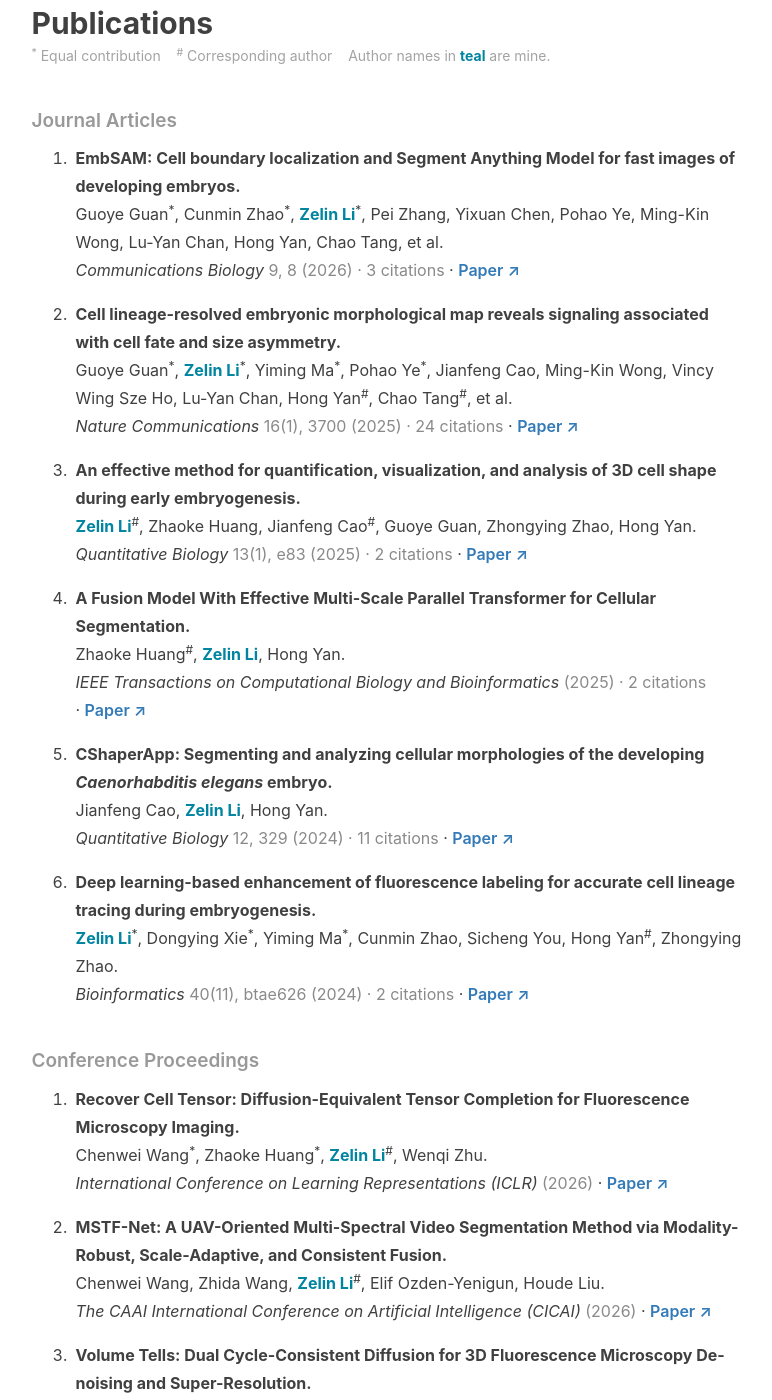
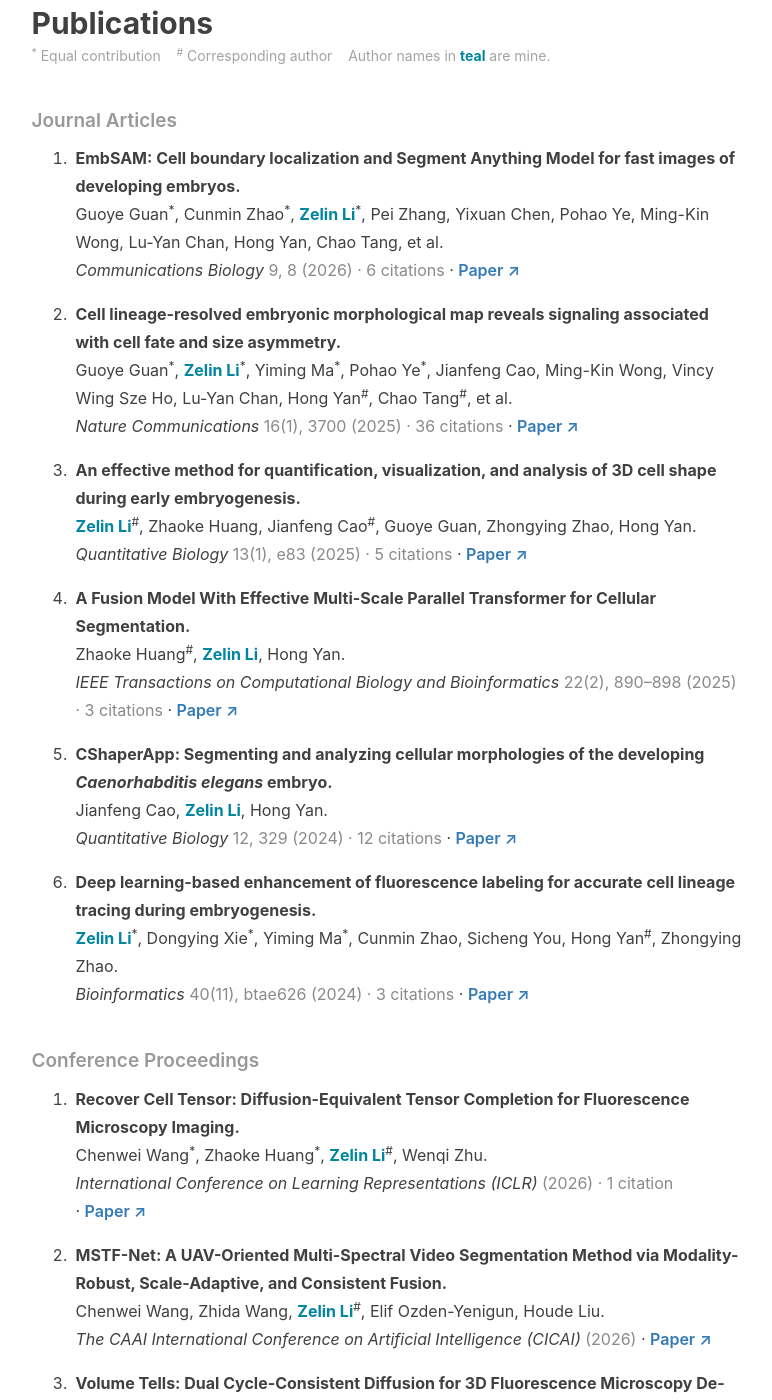
Before and after one commit to chiellini/chiellini.github.io, a Jekyll site: the page built from cv.html, in a window 1280 px wide and 1400 px high, scrolled down 2324 px. Shown: the whole window, without its empty margins (136-908 px from the left). Built offline with Jekyll 4.4.1, drawn with Linux system fonts in a browser that asks for light colours; nearby versions of some CDN libraries; comment, search, counter and statistics services are not loaded; some of the changed text lies outside the part shown.

Commit message:
CV page: sync all citation counts to current Google Scholar (109 total, h6, i10-4; NC 36, CVPR 16, Dinomaly2 15, etc.); add TCBB vol/pages; add arXiv links for Pointing-VLA & Think-Only-When-Needed

```diff
--- a/cv.html
+++ b/cv.html
@@ -122,7 +122,7 @@ header-img: "img/tag-bg.jpg"
         WeChat: 18319277690
     </div>
     <a class="cv-btn" href="{{ site.baseurl }}/PDF_FILE/ZelinLi_CV.pdf" target="_blank">&#8681;&nbsp; Download full CV (PDF)</a><a class="cv-btn cv-btn-outline" href="https://scholar.google.com/citations?user=atCgiosAAAAJ&amp;hl=en" target="_blank">Google Scholar&nbsp;&#8599;</a><a class="cv-btn cv-btn-outline" href="https://github.com/chiellini" target="_blank">GitHub&nbsp;&#8599;</a><a class="cv-btn cv-btn-outline" href="https://www.linkedin.com/in/zelin-li-b49742246" target="_blank">LinkedIn&nbsp;&#8599;</a>
-    <div class="cv-stats">69 citations &middot; h-index 4 &middot; i10-index 3 (Google Scholar, as of Nov 2026)</div>
+    <div class="cv-stats">109 citations &middot; h-index 6 &middot; i10-index 4 (Google Scholar, as of Nov 2026)</div>
     <div class="cv-updated">Last updated: November 2026 &mdash; the publication list below is kept more complete than the PDF.</div>
 
     <p>
@@ -213,37 +213,37 @@ header-img: "img/tag-bg.jpg"
         <li>
             <strong>EmbSAM: Cell boundary localization and Segment Anything Model for fast images of developing embryos.</strong><br>
             Guoye Guan<sup>*</sup>, Cunmin Zhao<sup>*</sup>, <strong class="me">Zelin Li</strong><sup>*</sup>, Pei Zhang, Yixuan Chen, Pohao Ye, Ming-Kin Wong, Lu-Yan Chan, Hong Yan, Chao Tang, et al.<br>
-            <em>Communications Biology</em> <span class="pub-meta">9, 8 (2026) &middot; 3 citations</span>
+            <em>Communications Biology</em> <span class="pub-meta">9, 8 (2026) &middot; 6 citations</span>
             <span class="pub-links">&middot; <a href="https://doi.org/10.1038/s42003-025-09220-3" target="_blank">Paper&nbsp;&#8599;</a></span>
         </li>
         <li>
             <strong>Cell lineage-resolved embryonic morphological map reveals signaling associated with cell fate and size asymmetry.</strong><br>
             Guoye Guan<sup>*</sup>, <strong class="me">Zelin Li</strong><sup>*</sup>, Yiming Ma<sup>*</sup>, Pohao Ye<sup>*</sup>, Jianfeng Cao, Ming-Kin Wong, Vincy Wing Sze Ho, Lu-Yan Chan, Hong Yan<sup>#</sup>, Chao Tang<sup>#</sup>, et al.<br>
-            <em>Nature Communications</em> <span class="pub-meta">16(1), 3700 (2025) &middot; 24 citations</span>
+            <em>Nature Communications</em> <span class="pub-meta">16(1), 3700 (2025) &middot; 36 citations</span>
             <span class="pub-links">&middot; <a href="https://doi.org/10.1038/s41467-025-58878-0" target="_blank">Paper&nbsp;&#8599;</a></span>
         </li>
         <li>
             <strong>An effective method for quantification, visualization, and analysis of 3D cell shape during early embryogenesis.</strong><br>
             <strong class="me">Zelin Li</strong><sup>#</sup>, Zhaoke Huang, Jianfeng Cao<sup>#</sup>, Guoye Guan, Zhongying Zhao, Hong Yan.<br>
-            <em>Quantitative Biology</em> <span class="pub-meta">13(1), e83 (2025) &middot; 2 citations</span>
+            <em>Quantitative Biology</em> <span class="pub-meta">13(1), e83 (2025) &middot; 5 citations</span>
             <span class="pub-links">&middot; <a href="https://doi.org/10.1002/qub2.83" target="_blank">Paper&nbsp;&#8599;</a></span>
         </li>
         <li>
             <strong>A Fusion Model With Effective Multi-Scale Parallel Transformer for Cellular Segmentation.</strong><br>
             Zhaoke Huang<sup>#</sup>, <strong class="me">Zelin Li</strong>, Hong Yan.<br>
-            <em>IEEE Transactions on Computational Biology and Bioinformatics</em> <span class="pub-meta">(2025) &middot; 2 citations</span>
+            <em>IEEE Transactions on Computational Biology and Bioinformatics</em> <span class="pub-meta">22(2), 890–898 (2025) &middot; 3 citations</span>
             <span class="pub-links">&middot; <a href="https://doi.org/10.1109/TCBBIO.2025.3542123" target="_blank">Paper&nbsp;&#8599;</a></span>
         </li>
         <li>
             <strong>CShaperApp: Segmenting and analyzing cellular morphologies of the developing <em>Caenorhabditis elegans</em> embryo.</strong><br>
             Jianfeng Cao, <strong class="me">Zelin Li</strong>, Hong Yan.<br>
-            <em>Quantitative Biology</em> <span class="pub-meta">12, 329 (2024) &middot; 11 citations</span>
+            <em>Quantitative Biology</em> <span class="pub-meta">12, 329 (2024) &middot; 12 citations</span>
             <span class="pub-links">&middot; <a href="https://doi.org/10.1002/qub2.47" target="_blank">Paper&nbsp;&#8599;</a></span>
         </li>
         <li>
             <strong>Deep learning-based enhancement of fluorescence labeling for accurate cell lineage tracing during embryogenesis.</strong><br>
             <strong class="me">Zelin Li</strong><sup>*</sup>, Dongying Xie<sup>*</sup>, Yiming Ma<sup>*</sup>, Cunmin Zhao, Sicheng You, Hong Yan<sup>#</sup>, Zhongying Zhao.<br>
-            <em>Bioinformatics</em> <span class="pub-meta">40(11), btae626 (2024) &middot; 2 citations</span>
+            <em>Bioinformatics</em> <span class="pub-meta">40(11), btae626 (2024) &middot; 3 citations</span>
             <span class="pub-links">&middot; <a href="https://doi.org/10.1093/bioinformatics/btae626" target="_blank">Paper&nbsp;&#8599;</a></span>
         </li>
     </ol>
@@ -253,7 +253,7 @@ header-img: "img/tag-bg.jpg"
         <li>
             <strong>Recover Cell Tensor: Diffusion-Equivalent Tensor Completion for Fluorescence Microscopy Imaging.</strong><br>
             Chenwei Wang<sup>*</sup>, Zhaoke Huang<sup>*</sup>, <strong class="me">Zelin Li</strong><sup>#</sup>, Wenqi Zhu.<br>
-            <em>International Conference on Learning Representations (ICLR)</em> <span class="pub-meta">(2026)</span>
+            <em>International Conference on Learning Representations (ICLR)</em> <span class="pub-meta">(2026) &middot; 1 citation</span>
             <span class="pub-links">&middot; <a href="https://iclr.cc/virtual/2026/poster/10010989" target="_blank">Paper&nbsp;&#8599;</a></span>
         </li>
         <li>
@@ -265,19 +265,19 @@ header-img: "img/tag-bg.jpg"
         <li>
             <strong>Volume Tells: Dual Cycle-Consistent Diffusion for 3D Fluorescence Microscopy De-noising and Super-Resolution.</strong><br>
             <strong class="me">Zelin Li</strong><sup>*</sup>, Chenwei Wang<sup>*</sup>, Zhaoke Huang<sup>#</sup>, Yiming Ma, Cunming Zhao, Zhongying Zhao, Hong Yan.<br>
-            <em>IEEE/CVF Conference on Computer Vision and Pattern Recognition (CVPR)</em> <span class="pub-meta">pp. 16091–16100 (2025) &middot; 10 citations</span>
+            <em>IEEE/CVF Conference on Computer Vision and Pattern Recognition (CVPR)</em> <span class="pub-meta">pp. 16091–16100 (2025) &middot; 16 citations</span>
             <span class="pub-links">&middot; <a href="https://doi.org/10.1109/CVPR52734.2025.01500" target="_blank">Paper&nbsp;&#8599;</a></span>
         </li>
         <li>
             <strong>Directional And Topological Transformer With Topology Priors For 4D Cellular Image Segmentation.</strong><br>
             <strong class="me">Zelin Li</strong><sup>#</sup>, Zhaoke Huang, Zhen Zhu, Sicheng You, Zhongying Zhao, Hong Yan.<br>
-            <em>IEEE International Conference on Image Processing (ICIP)</em> <span class="pub-meta">pp. 2902–2908 (2024) &middot; 4 citations</span>
+            <em>IEEE International Conference on Image Processing (ICIP)</em> <span class="pub-meta">pp. 2902–2908 (2024) &middot; 6 citations</span>
             <span class="pub-links">&middot; <a href="https://doi.org/10.1109/ICIP51287.2024.10648269" target="_blank">Paper&nbsp;&#8599;</a></span>
         </li>
         <li>
             <strong>3D Cellular Segmentation of Live Embryos via Topologically and Biologically Boundary-aware Semi-supervised Learning.</strong><br>
             <strong class="me">Zelin Li</strong><sup>#</sup>, Zhaoke Huang, Hong Yan.<br>
-            <em>IEEE International Conference on Systems, Man, and Cybernetics (SMC)</em> <span class="pub-meta">pp. 3312–3317 (2024)</span>
+            <em>IEEE International Conference on Systems, Man, and Cybernetics (SMC)</em> <span class="pub-meta">pp. 3312–3317 (2024) &middot; 1 citation</span>
             <span class="pub-links">&middot; <a href="https://doi.org/10.1109/SMC54092.2024.10831421" target="_blank">Paper&nbsp;&#8599;</a></span>
         </li>
     </ol>
@@ -293,12 +293,14 @@ header-img: "img/tag-bg.jpg"
         <li>
             <strong>Pointing-VLA: Typed Spatial Grounding Interfaces for Vision-Language-Action Manipulation.</strong><br>
             Xiwen Chen, <strong class="me">Rigaudiere Z. Li</strong><sup>#</sup>, Zhiruo Zhou, Huiming Chen, Chenwei Wang, Xiaojun Zhu.<br>
-            <span class="pub-meta">Submitted to <em>AAAI 2027</em></span>
+            <span class="pub-meta">Submitted to <em>AAAI 2027</em> &middot; <em>arXiv:2608.23138</em> (2026) &middot; 2 citations</span>
+            <span class="pub-links">&middot; <a href="https://arxiv.org/abs/2608.23138" target="_blank">Paper&nbsp;&#8599;</a></span>
         </li>
         <li>
             <strong>Think Only When Needed: Prompt-Authority Control for Selective Slow-Path Intervention in Vision-Language-Action Manipulation.</strong><br>
             Zhiruo Zhou, <strong class="me">Rigaudiere Z. Li</strong><sup>#</sup>, Xiwen Chen, Jiazhuo Li, Huiming Chen, Chenwei Wang, Xiaojun Zhu.<br>
-            <span class="pub-meta">Submitted to <em>AAAI 2027</em></span>
+            <span class="pub-meta">Submitted to <em>AAAI 2027</em> &middot; <em>arXiv:2608.23224</em> (2026)</span>
+            <span class="pub-links">&middot; <a href="https://arxiv.org/abs/2608.23224" target="_blank">Paper&nbsp;&#8599;</a></span>
         </li>
         <li>
             <strong>Adaptive Safety Filtering for Frozen ACC Policies via Conformal Residual Calibration.</strong><br>
@@ -315,7 +317,7 @@ header-img: "img/tag-bg.jpg"
         <li>
             <strong>Dinomaly2: A Unified Framework for Unsupervised Image Anomaly Detection.</strong><br>
             Jia Guo, Shuai Lu, Lei Fan, <strong class="me">Zelin Li</strong>, Donglin Di, Yang Song, Weihang Zhang, Wenbing Zhu, Hong Yan, Fang Chen, Huiqi Li, Hongen Liao.<br>
-            <span class="pub-meta"><em>arXiv:2510.17611</em> (2025), extended version of a CVPR 2025 paper &middot; 8 citations</span>
+            <span class="pub-meta"><em>arXiv:2510.17611</em> (2025), extended version of a CVPR 2025 paper &middot; 15 citations</span>
             <span class="pub-links">&middot; <a href="https://arxiv.org/abs/2510.17611" target="_blank">Paper&nbsp;&#8599;</a></span>
         </li>
         <li>
```
